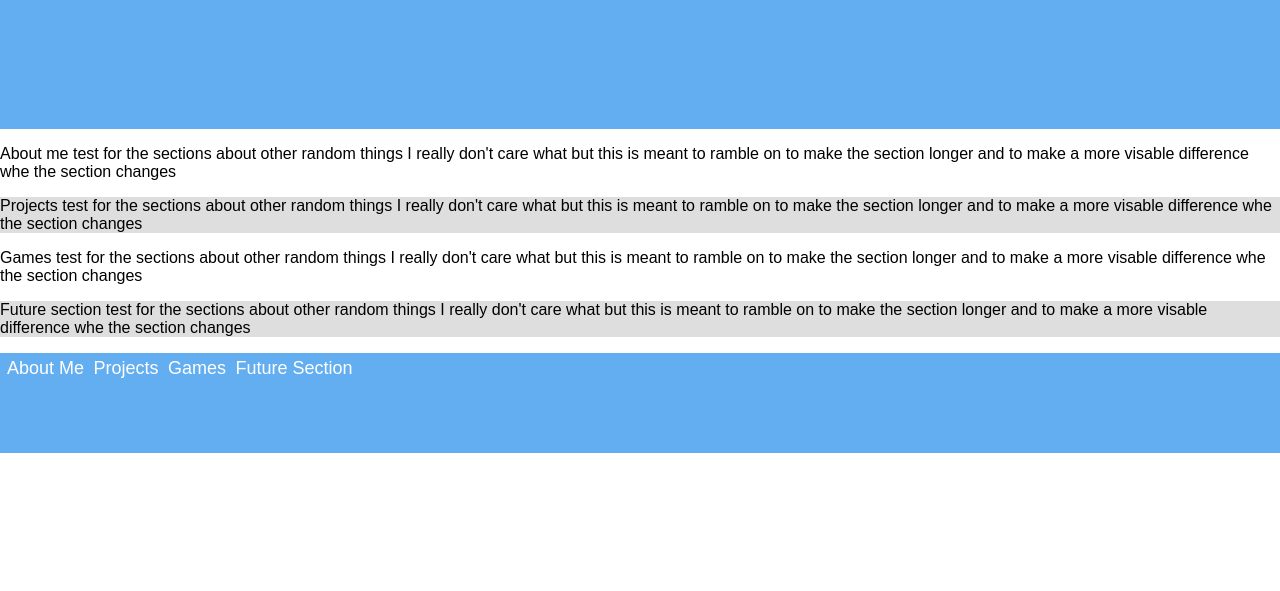
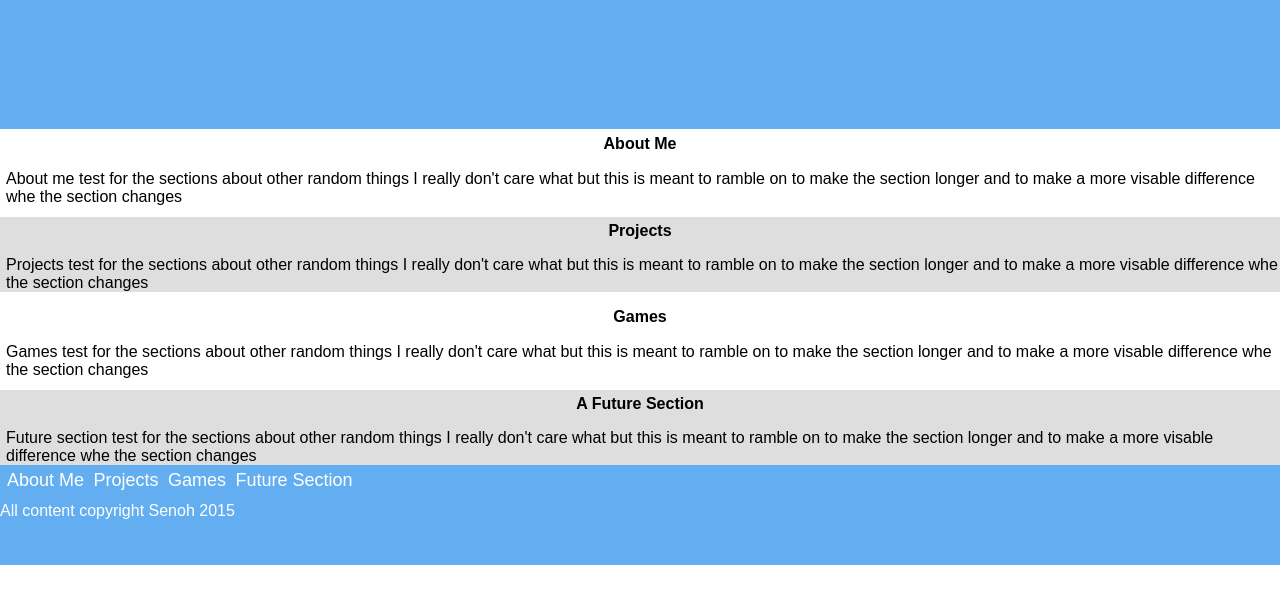
Before and after one commit to Senoh/Senoh.github.io, a website: page index.html in a window 1280 px wide. Shown: the part 271-862 px from the top of the page. Before the commit the page ends 800 px from the top, so only its background shows below. Drawn offline with Linux system fonts and the light colour scheme.

Commit message:
Added Secion header text and closed gap between sections and header/footer. Also added cssmin/uglify capability to the default grunt command when watching.

```diff
--- a/css/main.css
+++ b/css/main.css
@@ -61,18 +61,12 @@ body {
 	top: 50px;
 }
 
-.menButton {
-	position: relative;
-	left: 15px;
-	height: 45px;
-	width: 45px;
-	background-image: url('img/menuImg.png');
-}
-
 #mnFooter {
 	width: 100%;
 	height: 100px;
 	background-color: #62AEF0;
+	position: relative;
+	top: -26px;
 }
 
 #bottomNav {
@@ -108,5 +102,22 @@ body {
 
 .section {
 	margin-top: 1px;
-	margin-bottom: 1px;
+	margin-bottom: -10px;
+	width: 100%;
+	position: relative;
+	top: -20px;
 }
+
+.footTxt {
+	color: white;
+}
+
+.center {
+	text-align: center;
+	position: relative;
+	top: 5px;
+}
+
+.paraLeft {
+	margin-left: 6px;
+}
--- a/index.html
+++ b/index.html
@@ -19,16 +19,28 @@
     	</div>
     </header>
     <section id="AboutMe" name="AboutMe" class="section">
-        <p>About me test for the sections about other random things I really don't care what but this is meant to ramble on to make the section longer and to make a more visable difference whe the section changes</p>
+        <div>
+          <h4 class="center">About Me</h4>
+          <p class="paraLeft">About me test for the sections about other random things I really don't care what but this is meant to ramble on to make the section longer and to make a more visable difference whe the section changes</p>
+        </div>
       </section>
       <section id="Projects" name="Projects" class="section">
-        <p>Projects test for the sections about other random things I really don't care what but this is meant to ramble on to make the section longer and to make a more visable difference whe the section changes</p>
+        <div>
+          <h4 class="center">Projects</h4>
+          <p class="paraLeft">Projects test for the sections about other random things I really don't care what but this is meant to ramble on to make the section longer and to make a more visable difference whe the section changes</p>
+        </div>
       </section>
       <section id="Games" name="Games" class="section">
-        <p>Games test for the sections about other random things I really don't care what but this is meant to ramble on to make the section longer and to make a more visable difference whe the section changes</p>
+        <div>
+          <h4 class="center">Games</h4>
+          <p class="paraLeft">Games test for the sections about other random things I really don't care what but this is meant to ramble on to make the section longer and to make a more visable difference whe the section changes</p>
+        </div>
       </section>
       <section id="FutureSection" name="FutureSection" class="section">
-        <p>Future section test for the sections about other random things I really don't care what but this is meant to ramble on to make the section longer and to make a more visable difference whe the section changes</p>
+        <div>
+          <h4 class="center">A Future Section</h4>
+          <p class="paraLeft">Future section test for the sections about other random things I really don't care what but this is meant to ramble on to make the section longer and to make a more visable difference whe the section changes</p>
+        </div>
       </section>
       <footer>
         <div id="mnFooter">
@@ -38,6 +50,7 @@
           <a href="#Games" id="bottomNav">Games</a>
           <a href="#FutureSection" id="bottomNav">Future Section</a>
         </nav>
+          <p class="footTxt">All content copyright Senoh 2015</p>
         </div>
       </footer>
   </body>
--- a/pageLoad/styles.min.css
+++ b/pageLoad/styles.min.css
@@ -1 +1 @@
-body{margin:0;font-family:sans-serif}#mainHeader{background-color:#62AEF0;width:100%;height:400px;position:relative}#topNav{color:#fff;text-decoration:none;float:right;margin-right:8px;margin-top:5px;display:inline-block}#topNav:hover{margin-bottom:-5px;font-weight:700}#headText{color:#fff;font-size:72px;text-transform:uppercase;letter-spacing:.05em;clear:both;text-align:center}#headText span{border:10px solid #fff;display:inline-block;padding:.2em .5em}#unheadText{color:#fff;text-align:center;font-size:24px;position:relative;top:20px}.kicker{-webkit-animation-duration:3s;-webkit-animation-delay:1s;-webkit-animation-iteration-count:1}.mn_movedown{position:relative;top:50px}.menButton{position:relative;left:15px;height:45px;width:45px;background-image:url(img/menuImg.png)}#mnFooter{width:100%;height:100px;background-color:#62AEF0}#bottomNav{color:#fff;font-size:18px;font-family:sans-serif;text-decoration:none;position:relative;top:5px;left:2px;margin-left:5px}#bottomNav:hover{font-weight:700}#Projects{background-color:#DEDEDE}#FutureSection{background-color:#DEDEDE}.section{margin-top:1px;margin-bottom:1px;}
+body{margin:0;font-family:sans-serif}#mainHeader{background-color:#62AEF0;width:100%;height:400px;position:relative}#topNav{color:#fff;text-decoration:none;float:right;margin-right:8px;margin-top:5px;display:inline-block}#topNav:hover{margin-bottom:-5px;font-weight:700}#headText{color:#fff;font-size:72px;text-transform:uppercase;letter-spacing:.05em;clear:both;text-align:center}#headText span{border:10px solid #fff;display:inline-block;padding:.2em .5em}#unheadText{color:#fff;text-align:center;font-size:24px;position:relative;top:20px}.kicker{-webkit-animation-duration:3s;-webkit-animation-delay:1s;-webkit-animation-iteration-count:1}.mn_movedown{position:relative;top:50px}#mnFooter{width:100%;height:100px;background-color:#62AEF0;position:relative;top:-26px}#bottomNav{color:#fff;font-size:18px;font-family:sans-serif;text-decoration:none;position:relative;top:5px;left:2px;margin-left:5px}#bottomNav:hover{font-weight:700}#Projects{background-color:#DEDEDE}#FutureSection{background-color:#DEDEDE}.section{margin-top:1px;margin-bottom:-10px;width:100%;position:relative;top:-20px}.footTxt{color:#fff}.center{text-align:center;position:relative;top:5px}.paraLeft{margin-left:6px}
```
Also changed, not shown: Gruntfile.js (+9 -1 lines), build/css/styles.css, package.json (line endings or trailing spaces).
